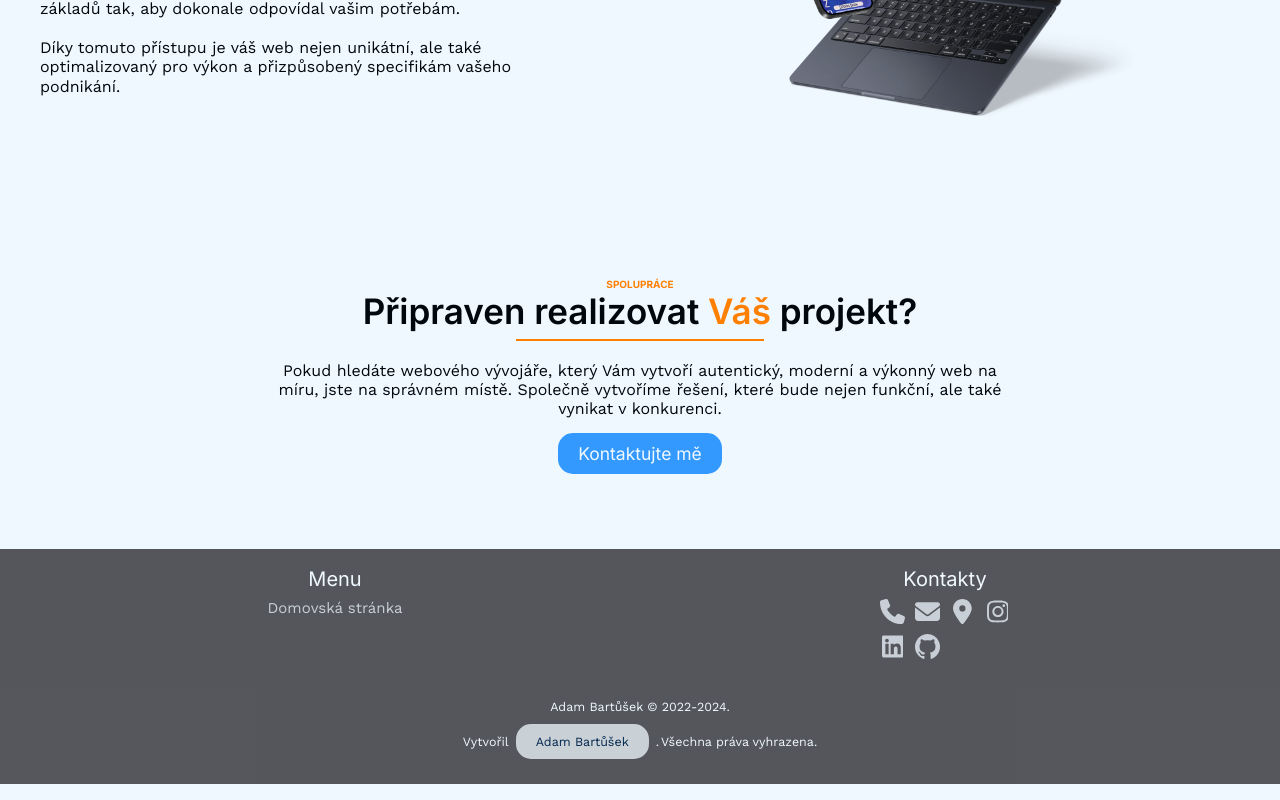
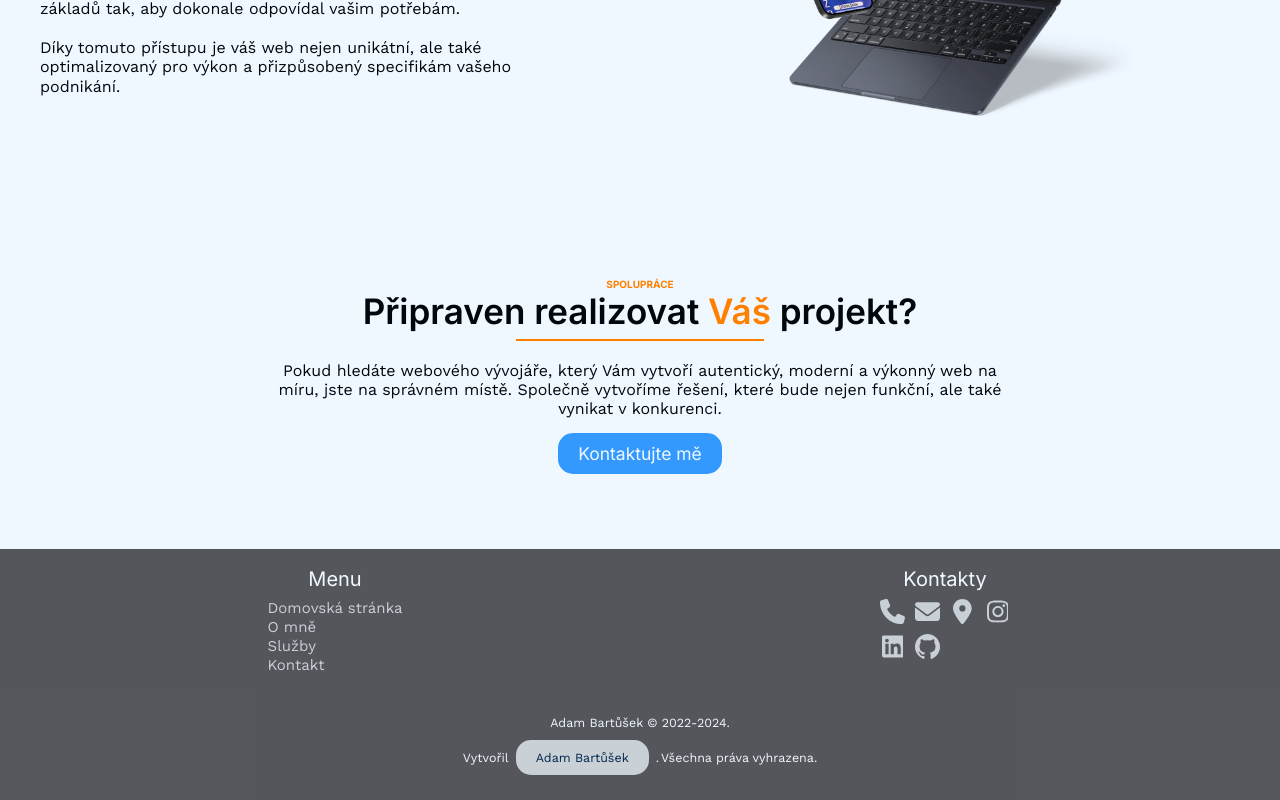
Before and after one commit to adambprograming/NextJsTemplate, a Next.js app: page /o-mne in a window 1280 px wide. Shown: the part 1599-2399 px from the top of the page. Built offline with nearby package versions, Linux system fonts and the light colour scheme.

Commit message:
fix footer and page layout

```diff
--- a/app/globals.scss
+++ b/app/globals.scss
@@ -120,8 +120,8 @@ body{
     --breakpoint-768: 768px; // < Tablet < 1024px
     --breakpoint-480: 480px; // > Mobile (Between 480px & 768px is small tablet)
     --breakpoint-300: 320px; // Smallest phone width
-    --padding-page: 7.5rem clamp(1rem, 5%, 4rem);
-    --padding-header: 2.5rem clamp(1rem, 5%, 4rem) 0 clamp(1rem, 5%, 4rem);
+    --padding-page: 7.5rem var(--padding-page-sides);
+    --padding-header: 2.5rem var(--padding-page-sides) 0 var(--padding-page-sides);
     --padding-page-sides: clamp(1rem, 5%, 4rem);
     // INDIVIDUAL FOR PROJECT
     --border-radius-btn: 15px;
@@ -152,30 +152,24 @@ html {
     font-size: 62.5%;
 }
 
-
-// body  {
-    // transition: background-color 0.1s linear, color 0.1s linear, fill 0.1s linear;
-    // }
-    // * {
-        // transition: background-color 0.1s linear, color 0.1s linear, fill 0.1s linear;
-        // }
-
-        body{
-            background: var(--color-background);
+body{
+    background: var(--color-background);
     color: var(--color-text);
     text-align: center;
     overflow-x: hidden;
     min-height: 100svh;
-    // display: flex;
-    // flex-direction: column;
-    // justify-content: space-between;
-    // & > * {
-    //     margin: 0;
-    // }
+    display: flex;
+    flex-direction: column;
+    margin: 0;
+    & > * {
+        margin: 0;
+        align-self: center;
+        width: calc(100% - var(--padding-page-sides) * 2);
+    }
 }
 
 main {
-    margin: auto;
+    flex-grow: 1;
     padding: var(--padding-page);
     max-width: 1440px;
     display: flex;
--- a/app/not-found.jsx
+++ b/app/not-found.jsx
@@ -11,7 +11,7 @@ import Btn from "@/components/btn/btn.component";
 
 export default function NotFound() {
   return (
-    <div
+    <main
       style={{
         marginTop: "3rem",
         display: "flex",
@@ -33,6 +33,6 @@ export default function NotFound() {
       >
         Zpět na domovskou stránku
       </Btn>
-    </div>
+    </main>
   );
 }
--- a/app/o-mne/page.jsx
+++ b/app/o-mne/page.jsx
@@ -53,7 +53,7 @@ const Page = () => {
               Každý projekt tvořím na míru, s ohledem na vaše potřeby a cíle.
               Mým cílem je nejen splnit vaše očekávání, ale také je překonat.
               Společně vytvoříme řešení, které vás odliší a posune vaše
-              podnikání kupředu.
+              podnikání vpřed.
             </p>
           </div>
         </div>
--- a/containers/footer/footer.container.jsx
+++ b/containers/footer/footer.container.jsx
@@ -134,6 +134,15 @@ const Footer = ({dynamicForSmallHeightPage = false}) => {
               <li>
                 <Link href="/">Domovská stránka</Link>
               </li>
+              <li>
+                <Link href="/o-mne">O mně</Link>
+              </li>
+              <li>
+                <Link href="/sluzby">Služby</Link>
+              </li>
+              <li>
+                <Link href="/kontakt">Kontakt</Link>
+              </li>
             </ul>
           </div>
           <div className="footer-contacts">
--- a/containers/footer/footer.styles.scss
+++ b/containers/footer/footer.styles.scss
@@ -2,11 +2,7 @@
   margin-top: auto;
   background-color: var(--black-75);
   color: var(--color-text-light-still);
-  &.fixed-footer {
-    width: 100vw;
-    position: absolute;
-    bottom: 0;
-  }
+  width: 100vw;
   .footer-container {
     width: 100%;
     max-width: var(--breakpoint-1440);
--- a/containers/header/header.styles.scss
+++ b/containers/header/header.styles.scss
@@ -2,6 +2,16 @@
 $padding-header: var(--padding-header);
 $gap-header: 2vw;
 $width-logo: clamp(50px, 12vw, 120px);
+
+#article-header {
+  padding: var(--padding-page);
+  max-width: 1440px;
+  display: flex;
+  flex-direction: column;
+  gap: 12rem;
+  align-self: center;
+  width: calc(100% - var(--padding-page-sides) * 2);
+}
 
 // Variant 1
 #article-header.leftsettings-centerlogo-rightmenu {
@@ -9,7 +19,7 @@ $width-logo: clamp(50px, 12vw, 120px);
   flex-direction: row;
   gap: $gap-header;
   padding: $padding-header;
-  max-width: var(--breakpoint-1440);
+  max-width: 1440px;
   .header-container-settings {
     margin: auto 0;
     width: calc(((100% - ($gap-header * 2)) - $width-logo) / 2);
```
